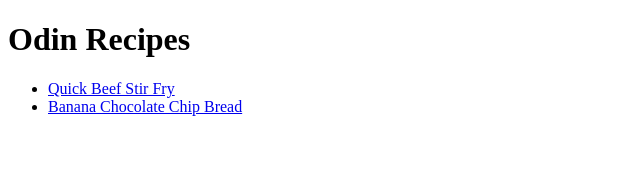
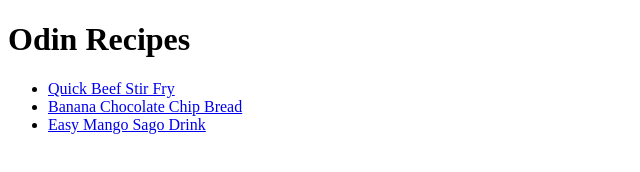
Before and after one commit to LailaPinkisan/odin-recipes, a plain HTML site: page index.html in a window 1280 px wide. Shown: the whole page, without its empty margins (0-640 px from the left). Drawn offline with Linux system fonts and the light colour scheme.

Commit message:
docs: add the link for mango-drink.html

```diff
--- a/index.html
+++ b/index.html
@@ -10,6 +10,7 @@
     <ul>
         <li><a href="recipes/beef-stir-fry.html">Quick Beef Stir Fry</a></li>
         <li><a href="recipes/banana-bread.html">Banana Chocolate Chip Bread</a></li>
+        <li><a href="recipes/mango-drink.html">Easy Mango Sago Drink</a></li>
     </ul>
 
 </body>
```
